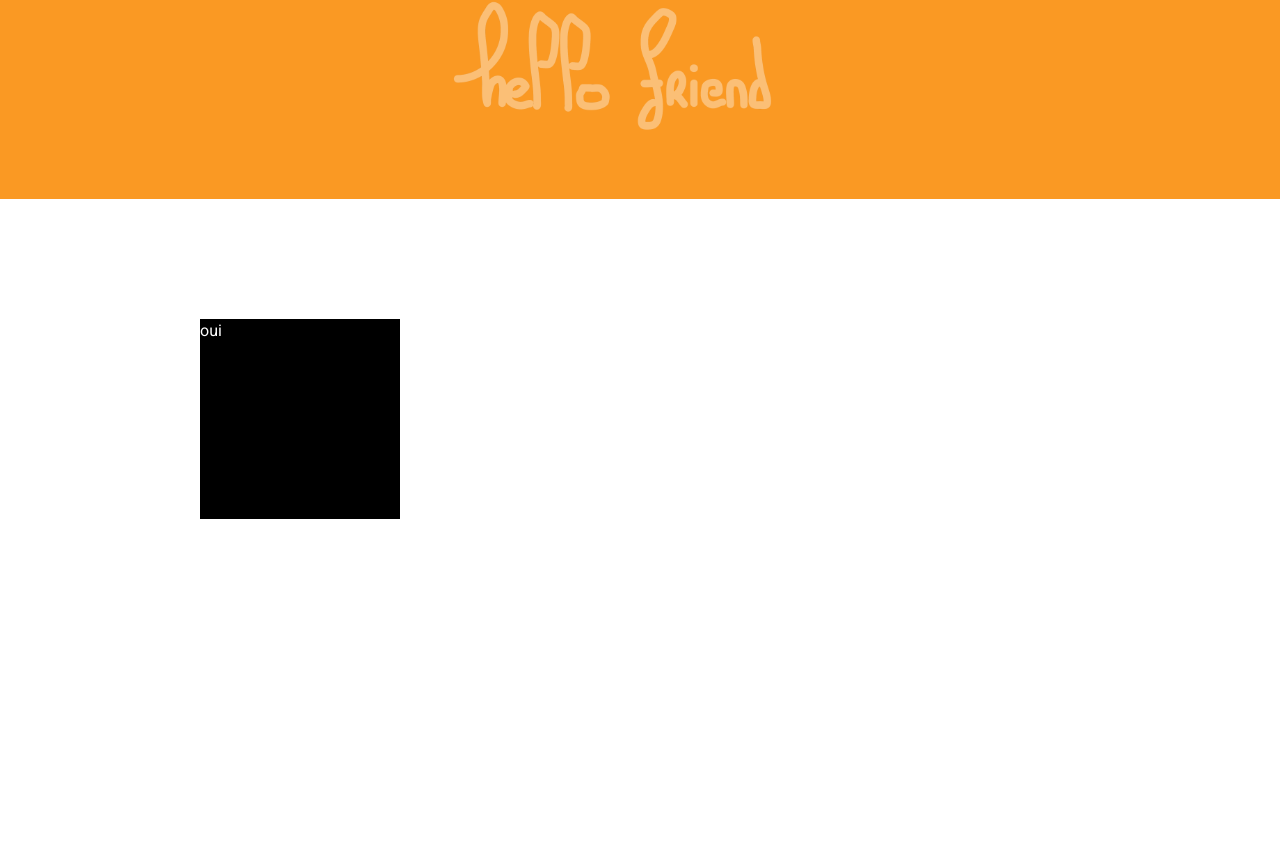
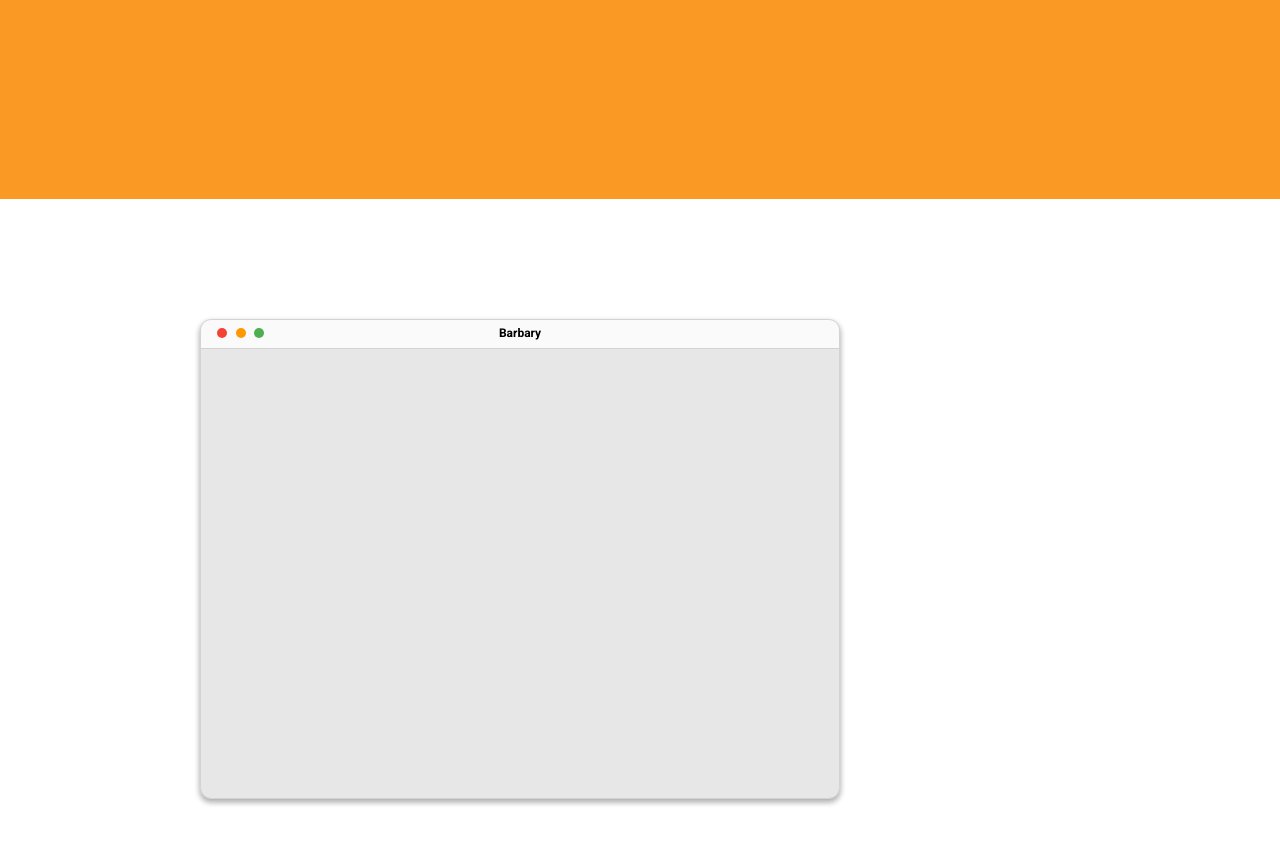
Before and after one commit to Barbary-Theo/Perso-hi-mate, a Vue app: page / in a window 1280 px wide. Shown: the part 601-1444 px from the top of the page. Built offline with nearby package versions, Linux system fonts and the light colour scheme.

Commit message:
(automatic commit by a script) start terminal css

```diff
--- a/src/components/HiMate.vue
+++ b/src/components/HiMate.vue
@@ -8,8 +8,15 @@
 
     <div id="folio-side" class="folio-side">
 
-      <div class="test translateX-animation" id="test">
-        <p>oui</p>
+      <div class="console translateX-animation" id="console">
+        <div class="menu-console">
+          <div class="menu-console-button">
+            <v-icon class="icon" color="red" x-small>{{ icon.mdiBrightness1 }}</v-icon>
+            <v-icon class="icon" color="orange" x-small>{{ icon.mdiBrightness1 }}</v-icon>
+            <v-icon class="icon" color="green" x-small>{{ icon.mdiBrightness1 }}</v-icon>
+          </div>
+          <div class="menu-console-text">Barbary</div>
+        </div>
       </div>
 
     </div>
@@ -23,11 +30,13 @@
 import $ from 'jquery';
 import OrangeSide from "@/components/OrangeSide";
 import BlueSide from "@/components/BlueSide";
+import {mdiBrightness1} from "@mdi/js";
 
 export default {
   name: 'HiMate',
   components: {BlueSide, OrangeSide},
   data: () => ({
+    icon: { mdiBrightness1 },
     seeOrangeSide: true,
     seeBlueSide: false,
     alreadyShown: false
@@ -47,12 +56,12 @@
 
     initScrollAnimation: function () {
       $(window).on("scroll", () => {
-        if(!this.alreadyShown && this.isScrolledIntoView("#test")) {
-          $("#test").css("transform", "translateX(200px)").css("opacity", 1);
+        if(!this.alreadyShown && this.isScrolledIntoView("#console")) {
+          $("#console").css("transform", "translateX(200px)").css("opacity", 1);
           this.alreadyShown = true;
         }
-        else if (this.alreadyShown && !this.isScrolledIntoView("#test")) {
-          $("#test").css("transform", "translateX(0)").css("opacity", 0);
+        else if (this.alreadyShown && !this.isScrolledIntoView("#console")) {
+          $("#console").css("transform", "translateX(0)").css("opacity", 0);
           this.alreadyShown = false;
         }
       });
@@ -81,12 +90,43 @@
   width: 100vw;
 }
 
-.test {
-  background-color: black;
+.console {
+  background-color: #E7E7E7;
   margin-top: 15vh;
-  height: 200px;
-  width: 200px;
+  height: 60vh;
+  width: 50vw;
   color: white;
+  border-radius: 1.4vh;
+  border: 1px solid lightgrey;
+  box-shadow: rgba(0, 0, 0, 0.16) 0 3px 6px, rgba(0, 0, 0, 0.23) 0 3px 6px;
+}
+
+.menu-console {
+  border-top-left-radius: 1.3vh;
+  border-top-right-radius: 1.3vh;
+  background-color: #FAFAFA;
+  border-bottom: 1px solid lightgrey;
+  height: 6%;
+  text-align: center;
+  align-items: center;
+}
+
+.menu-console-text {
+  color: black;
+  font-weight: bold;
+  font-size: 1.5vh;
+  align-items: center;
+  vertical-align: middle;
+  padding: 0.5vh;
+}
+
+.menu-console-button {
+  position: absolute;
+  left: 0.7vw;
+}
+
+.icon {
+  margin-left: 0.5vw;
 }
 
 .translateX-animation {
```
